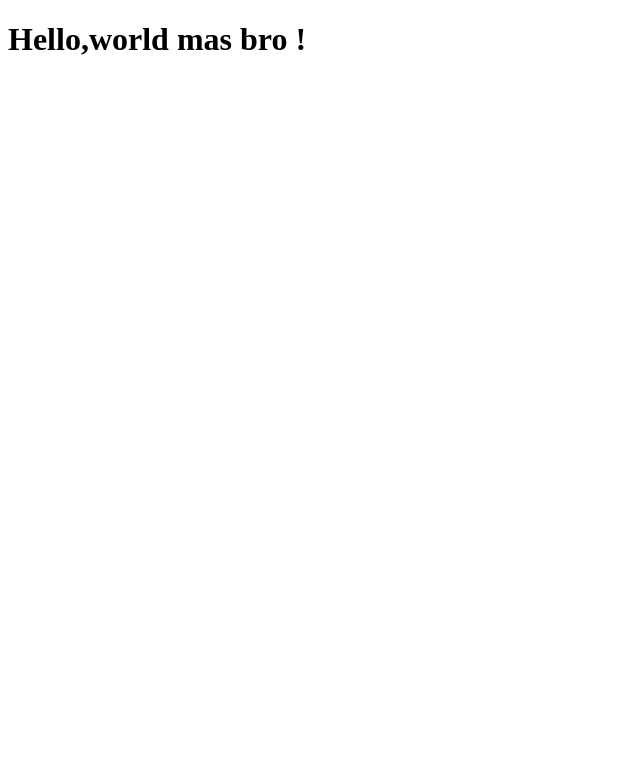
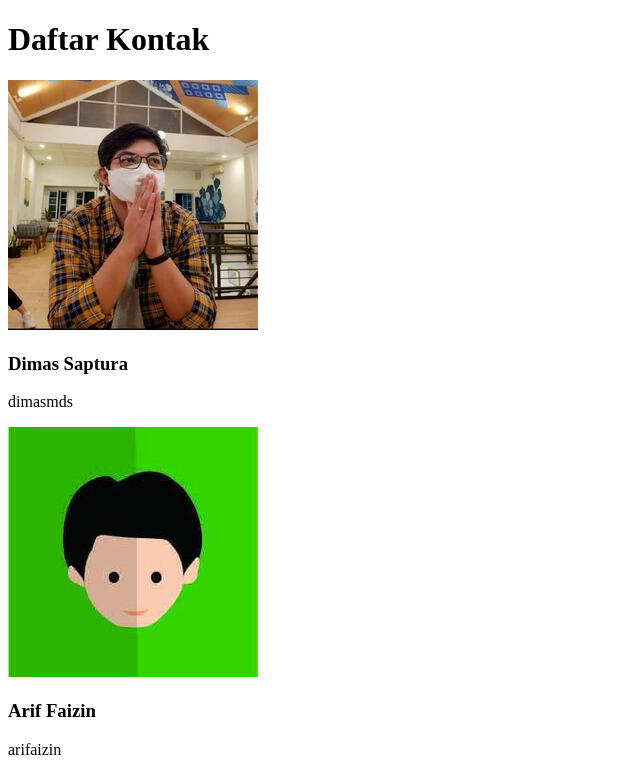
Before and after one commit to saufister/react-contact-app, a React (Vite) app: page / in a window 1280 px wide. Shown: the top 773 px of the page, without its empty margins (0-640 px from the left). Built offline with nearby package versions, Linux system fonts and the light colour scheme.

Commit message:
done menampilkan data

```diff
--- a/package.json
+++ b/package.json
@@ -17,10 +17,6 @@
     "@types/react": "^18.2.43",
     "@types/react-dom": "^18.2.17",
     "@vitejs/plugin-react": "^4.2.1",
-    "eslint": "^8.55.0",
-    "eslint-plugin-react": "^7.33.2",
-    "eslint-plugin-react-hooks": "^4.6.0",
-    "eslint-plugin-react-refresh": "^0.4.5",
     "vite": "^5.0.8"
   }
 }
--- /dev/null
+++ b/src/ContactApp.jsx
@@ -0,0 +1,15 @@
+import React from "react";
+import ContactList from "./components/ContactList";
+import { getData } from "./data.js";
+
+function ContactApp() {
+  const contacts = getData();
+  return (
+    <div className="contact-app">
+      <h1>Daftar Kontak</h1>
+      <ContactList contacts={contacts} />
+    </div>
+  );
+}
+
+export default ContactApp;
--- a/src/components/ContactItem.jsx
+++ b/src/components/ContactItem.jsx
@@ -1,11 +1,15 @@
-import React from 'react';
-import ContactItemImage from './ContactItemImage';
-import ContactItemBody from './ContactItemBody';
-function ContactItem({imageUrl,name,tag})  {
-    return(
-        <div className="contact-item">
-            <ContactItemImage imageUrl={imageUrl}/>
-            <ContactItemBody name={name} tag={tag}/>
-        </div>
-    );
+// eslint-disable-next-line no-unused-vars
+import React from "react";
+import ContactItemImage from "./ContactItemImage";
+import ContactItemBody from "./ContactItemBody";
+
+function ContactItem({ imageUrl, name, tag }) {
+  return (
+    <div className="contact-item">
+      <ContactItemImage imageUrl={imageUrl} />
+      <ContactItemBody name={name} tag={tag} />
+    </div>
+  );
 }
+
+export default ContactItem;
--- a/src/components/ContactItemBody.jsx
+++ b/src/components/ContactItemBody.jsx
@@ -1,4 +1,6 @@
+/* eslint-disable no-unused-vars */
 import React from 'react';
+// eslint-disable-next-line react/prop-types
 function ContactItemBody({name,tag}){
     return(
         <div className="contact-item__body">
--- /dev/null
+++ b/src/components/ContactList.jsx
@@ -0,0 +1,12 @@
+import React from "react";
+import ContactItem from "./ContactItem";
+function ContactList({ contacts }) {
+  return (
+    <div className="contact-list">
+      {contacts.map((contact) => (
+        <ContactItem key={contact.id} {...contact} />
+      ))}
+    </div>
+  );
+}
+export default ContactList;
```
Also changed, not shown: src/index.jsx (+5 -4 lines), 1 other file (tests, documents, lock files or other folders).
